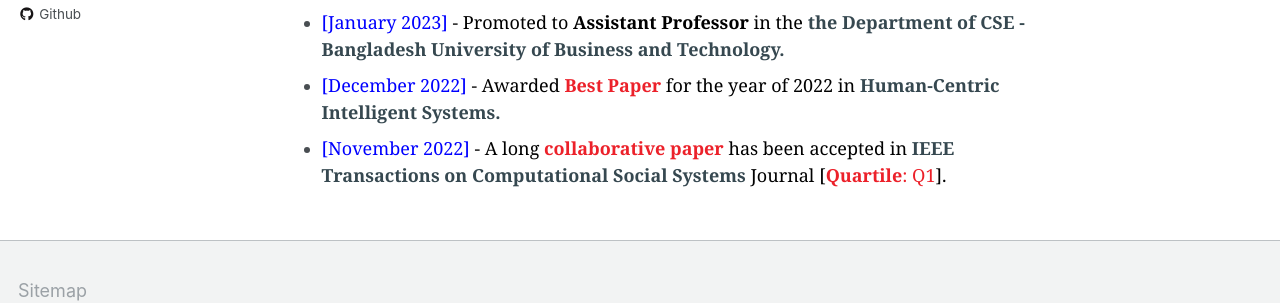
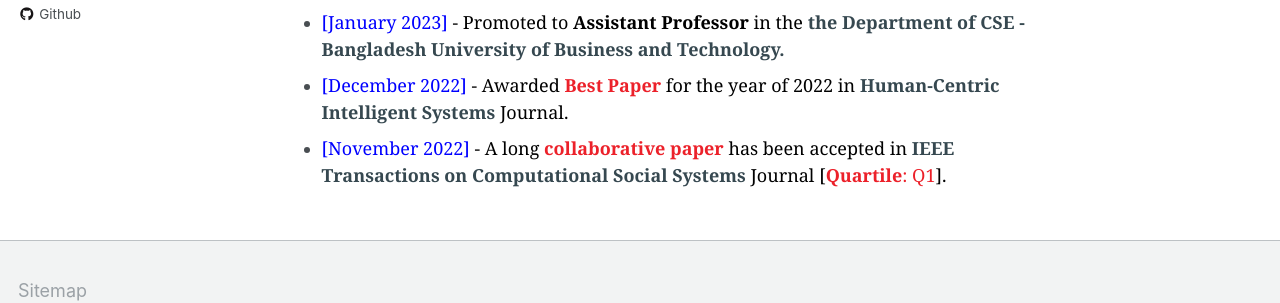
Before and after one commit to hasibaust13/hasibaust13.github.io, a Jekyll site: the page built from _pages/about.md, in a window 1280 px wide and 900 px high, scrolled down 3153 px. Shown: the part 504-807 px from the top of the window. Built offline with Jekyll 4.4.1, drawn with Linux system fonts in a browser that asks for light colours; some web fonts are replaced.

Commit message:
about.md

```diff
--- a/_pages/about.md
+++ b/_pages/about.md
@@ -63,5 +63,5 @@ redirect_from:
 * <span style="font-family:Georgia; color:black"><span style="color:Blue">[February 2023]</span> - A long <span style="color:#ec212a;font-weight:bold">collaborative paper</span> has been accepted in <a href="https://ieeeaccess.ieee.org/" target="_blank" style="color:#364850;font-weight:bold">IEEE Access </a> Journal [<span style="color:#ec212a"><b>Quartile</b>: Q1</span>].</span>
 * <span style="font-family:Georgia; color:black"><span style="color:Blue">[February 2023]</span> - Invited to serve as a  <span style="color:#ec212a;font-weight:bold">Technical Program Committee Member</span> in <a href="https://2025.ijcnn.org/" target="_blank" style="color:#364850;font-weight:bold">IJCNN 2023.
 * <span style="font-family:Georgia; color:black"><span style="color:Blue">[January 2023]</span> - Promoted to <b> Assistant Professor </b> in the <a href="https://cse.bubt.edu.bd/" target="_blank" style="color:#364850;font-weight:bold"> the Department of CSE - Bangladesh University of Business and Technology.
-* <span style="font-family:Georgia; color:black"><span style="color:Blue">[December 2022]</span> - Awarded  <span style="color:#ec212a;font-weight:bold">Best Paper</span> for the year of 2022 in <a href="https://worldaiiotcongress.org/" target="_blank" style="color:#364850;font-weight:bold">Human-Centric Intelligent Systems.
+* <span style="font-family:Georgia; color:black"><span style="color:Blue">[December 2022]</span> - Awarded  <span style="color:#ec212a;font-weight:bold">Best Paper</span> for the year of 2022 in <a href="https://worldaiiotcongress.org/" target="_blank" style="color:#364850;font-weight:bold">Human-Centric Intelligent Systems </a> Journal.
 * <span style="font-family:Georgia; color:black"><span style="color:Blue">[November 2022]</span> - A long <span style="color:#ec212a;font-weight:bold">collaborative paper</span> has been accepted in <a href="https://ieeexplore.ieee.org/xpl/RecentIssue.jsp?punumber=6570650" target="_blank" style="color:#364850;font-weight:bold">IEEE Transactions on Computational Social Systems </a> Journal [<span style="color:#ec212a"><b>Quartile</b>: Q1</span>].</span>
```
Also changed, not shown: 2 other files.
